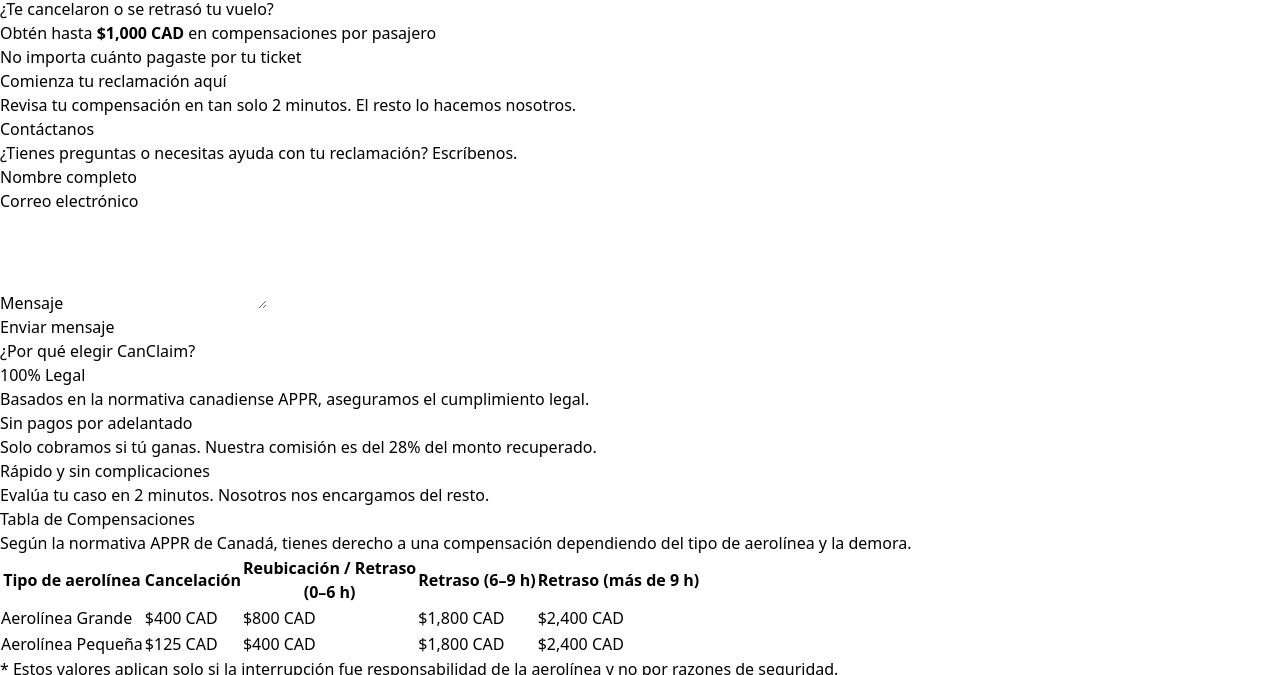
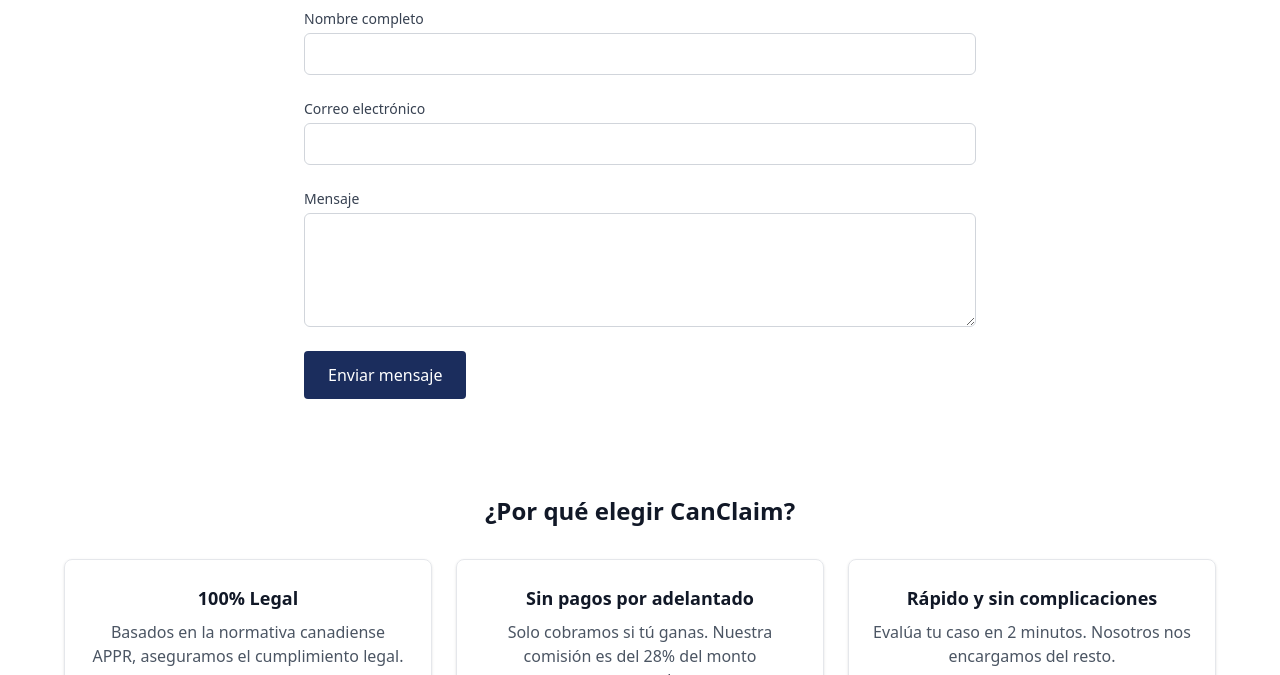
Before and after one commit to gemjul362/html-starter, a website: page index.html in a window 1280 px wide. Shown: the part 551-1226 px from the top of the page. Drawn offline with nearby package versions, Linux system fonts and the light colour scheme.

Commit message:
Fix: configuración para build Tailwind en Vercel

```diff
--- a/index.html
+++ b/index.html
@@ -4,7 +4,7 @@
   <meta charset="UTF-8">
   <meta name="viewport" content="width=device-width, initial-scale=1.0">
   <title>CanClaim | Reclamaciones aéreas Canadá</title>
-    <link href="dist/output.css" rel="stylesheet">
+  <script src="https://cdn.tailwindcss.com"></script>
 </head>
 
 <body class="bg-white text-gray-900 font-sans">
```
